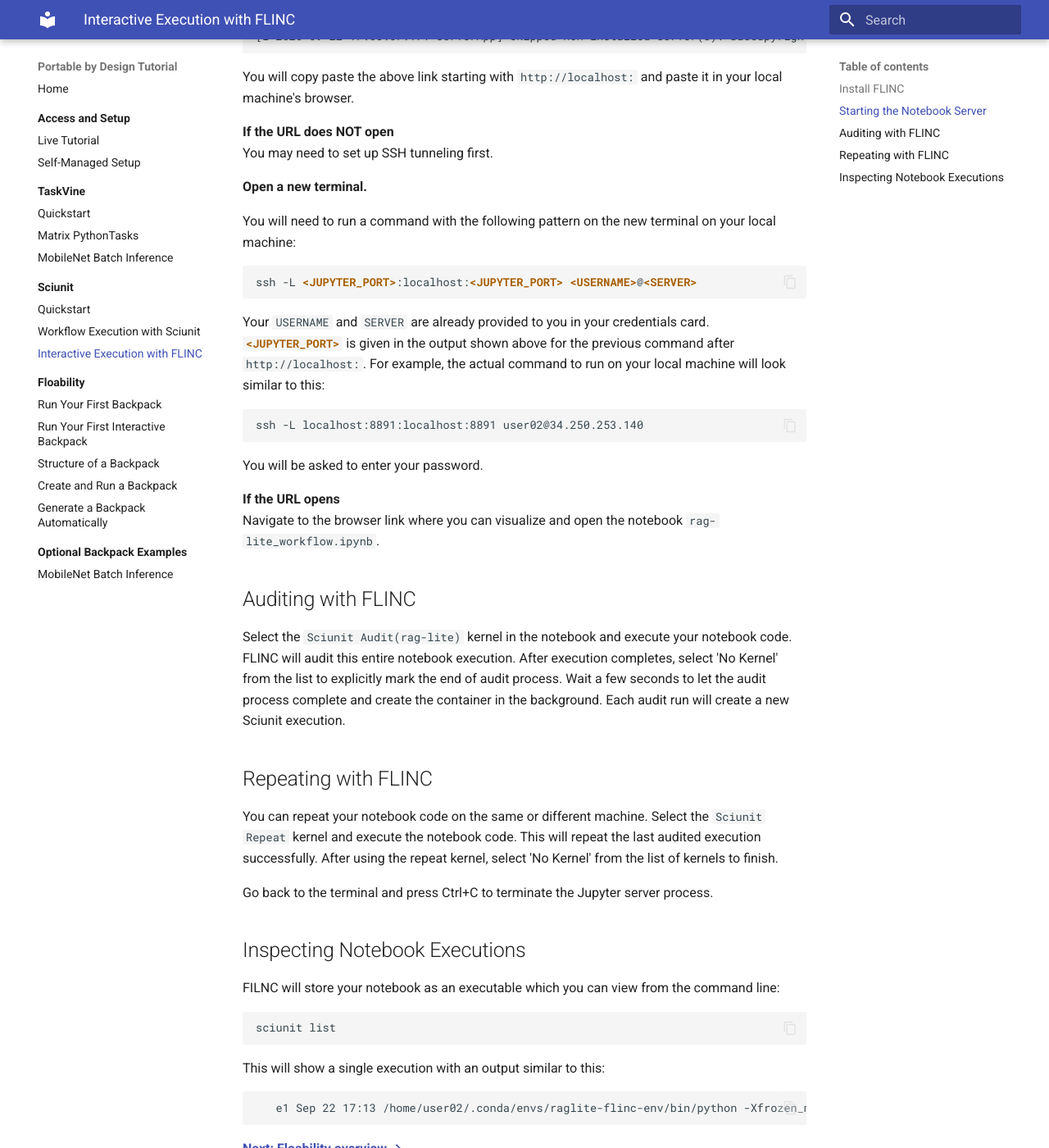
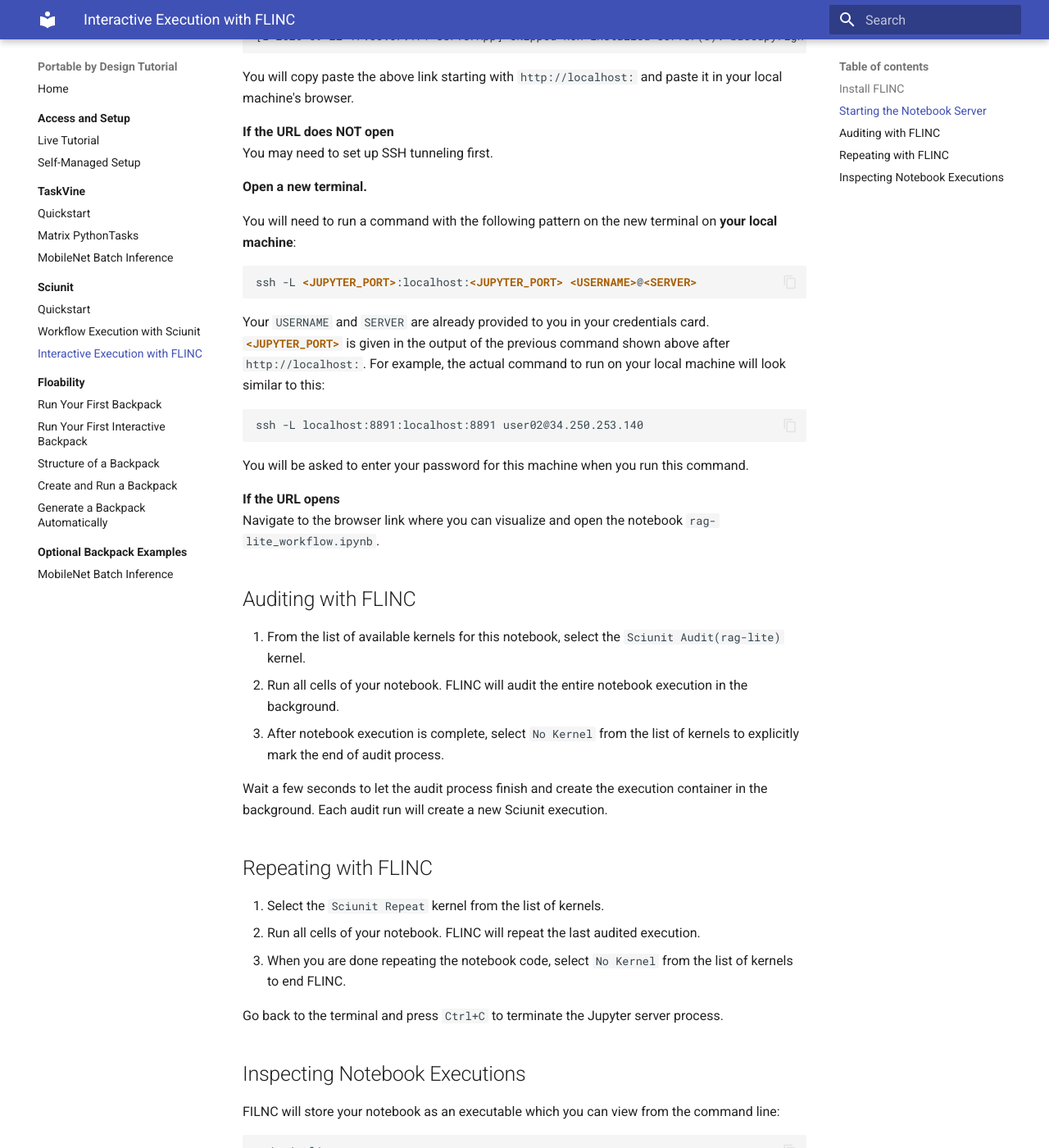
Before and after one commit to floability/tutorial-portable-by-design, an MkDocs documentation site: the page built from docs/03-sciunit/rag-lite-flinc.md, in a window 1280 px wide and 1400 px high, scrolled down 2392 px. Shown: the whole window at 82% size. Built offline with MkDocs 1.6.1 and Material for MkDocs 9.7.7, drawn with Linux system fonts in a browser that asks for light colours; some of the changed text lies outside the part shown.

Commit message:
Minor tweaks to Sciunit and FLINC instructions

````diff
--- a/docs/03-sciunit/rag-lite-flinc.md
+++ b/docs/03-sciunit/rag-lite-flinc.md
@@ -108,27 +108,33 @@
 
 **Open a new terminal.**
 
-You will need to run a command with the following pattern on the new terminal on your local machine:
-```bash
+You will need to run a command with the following pattern on the new terminal on **your local machine**:
+```
 ssh -L <JUPYTER_PORT>:localhost:<JUPYTER_PORT> <USERNAME>@<SERVER>
 ```
-Your `USERNAME` and `SERVER` are already provided to you in your credentials card. `<JUPYTER_PORT>` is given in the output shown above for the previous command after `http://localhost:`. For example, the actual command to run on your local machine will look similar to this:
+Your `USERNAME` and `SERVER` are already provided to you in your credentials card. `<JUPYTER_PORT>` is given in the output of the previous command shown above  after `http://localhost:`. For example, the actual command to run on your local machine will look similar to this:
 ```bash
 ssh -L localhost:8891:localhost:8891 user02@34.250.253.140
 ```
-You will be asked to enter your password.
+You will be asked to enter your password for this machine when you run this command.
 
 **If the URL opens**<br>
 Navigate to the browser link where you can visualize and open the notebook `rag-lite_workflow.ipynb`.
 
 
 ## Auditing with FLINC
-Select the `Sciunit Audit(rag-lite)` kernel in the notebook and execute your notebook code. FLINC will audit this entire notebook execution. After execution completes, select 'No Kernel' from the list to explicitly mark the end of audit process. Wait a few seconds to let the audit process complete and create the container in the background. Each audit run will create a new Sciunit execution.
+1. From the list of available kernels for this notebook, select the `Sciunit Audit(rag-lite)` kernel.
+2. Run all cells of your notebook. FLINC will audit the entire notebook execution in the background.
+3. After notebook execution is complete, select `No Kernel` from the list of kernels to explicitly mark the end of audit process.
+
+Wait a few seconds to let the audit process finish and create the execution container in the background. Each audit run will create a new Sciunit execution.
 
 ## Repeating with FLINC
-You can repeat your notebook code on the same or different machine. Select the `Sciunit Repeat` kernel and execute the notebook code. This will repeat the last audited execution successfully. After using the repeat kernel, select 'No Kernel' from the list of kernels to finish.
+1. Select the `Sciunit Repeat` kernel from the list of kernels.
+2. Run all cells of your notebook. FLINC will repeat the last audited execution.
+3. When you are done repeating the notebook code, select `No Kernel` from the list of kernels to end FLINC.
 
-Go back to the terminal and press Ctrl+C to terminate the Jupyter server process.
+Go back to the terminal and press `Ctrl+C` to terminate the Jupyter server process.
 
 ## Inspecting Notebook Executions
 FILNC will store your notebook as an executable which you can view from the command line:
````
Also changed, not shown: other parts of docs/03-sciunit/rag-lite-flinc.md (+2 -2 lines), docs/03-sciunit/rag-lite.md (+4 -0 lines).
